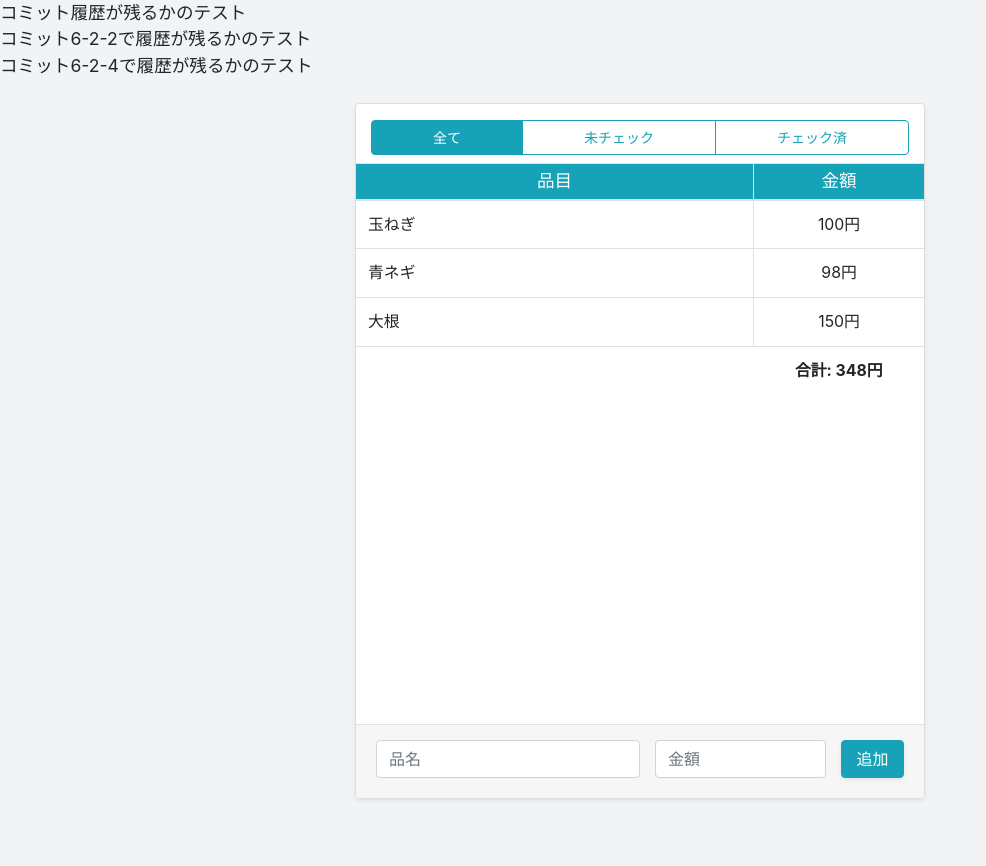
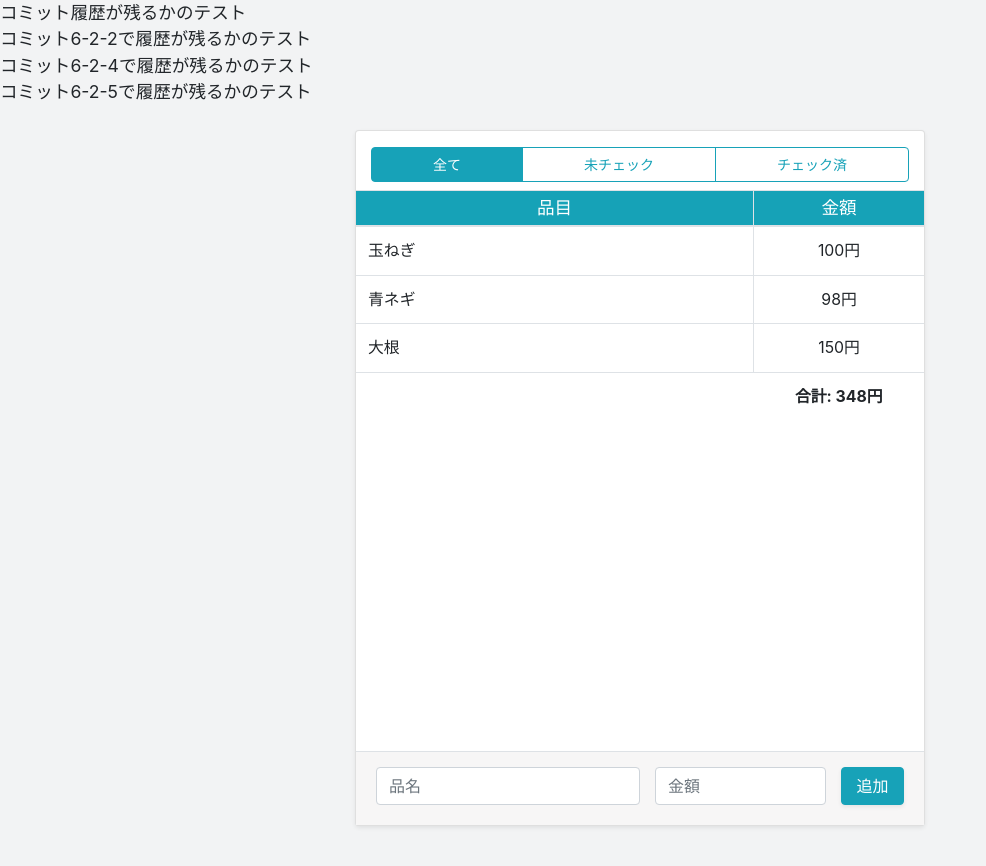
Before and after one commit to shingogit/okaimono-list, a plain HTML site: page okaimono.html in a window 1280 px wide. Shown: the whole page, without its empty margins (0-986 px from the left). Drawn offline with nearby package versions, Linux system fonts and the light colour scheme.

Commit message:
コミット6-2-5で履歴が残るかのテスト

```diff
--- a/okaimono.html
+++ b/okaimono.html
@@ -21,6 +21,7 @@
   <div>コミット履歴が残るかのテスト</div>
   <div>コミット6-2-2で履歴が残るかのテスト</div>
   <div>コミット6-2-4で履歴が残るかのテスト</div>
+  <div>コミット6-2-5で履歴が残るかのテスト</div>
 
   <div id="app" class="container vh-100 pt-4">
     <div class="card shadow-sm h-100">
```
